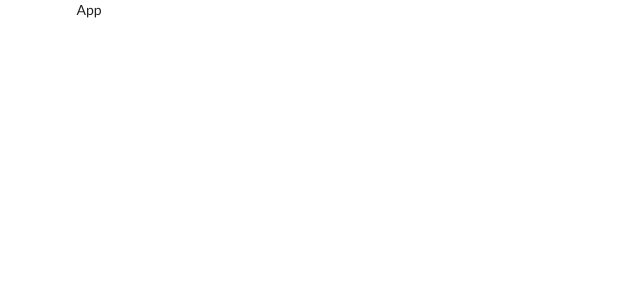
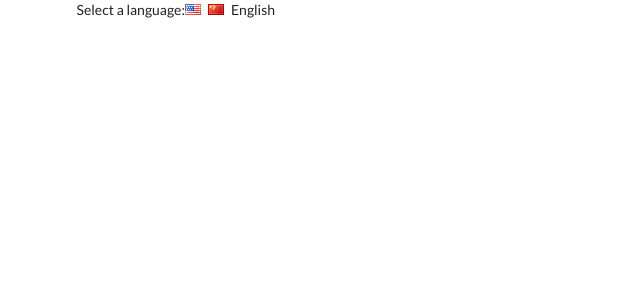
Before and after one commit to meiflin123/language, a React (Create React App) app in the folder language/: page / in a window 1280 px wide. Shown: the top 300 px of the page, without its empty margins (0-640 px from the left). Built offline with nearby package versions, Linux system fonts and the light colour scheme.

Commit message:
create onClick event handler for selecting a language

```diff
--- a/language/src/components/App.js
+++ b/language/src/components/App.js
@@ -1,12 +1,25 @@
 import React from 'react';
 
 class App extends React.Component {
+  state = { language: 'English'};
+
+  onClickLanguage = language => {
+    this.setState({ language: language })
+  }
+
 
   render() {
     return (
       <div className="ui container">
-        App
+        Select a language:
+          <i className="us flag" onClick={() => this.onClickLanguage('English')}></i>
+          <i className="cn flag" onClick={() => this.onClickLanguage('Chinese')}></i>
+
+          {this.state.language}
+
       </div>
+
+
     )
  }
 }
```
